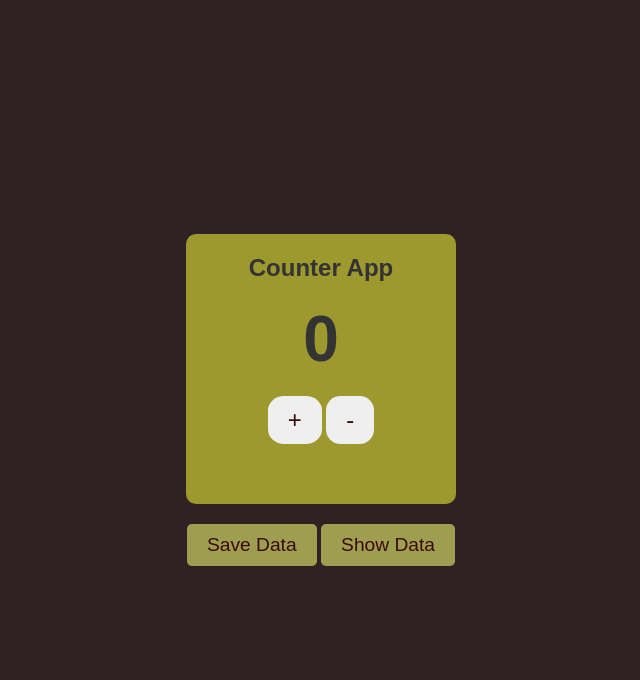
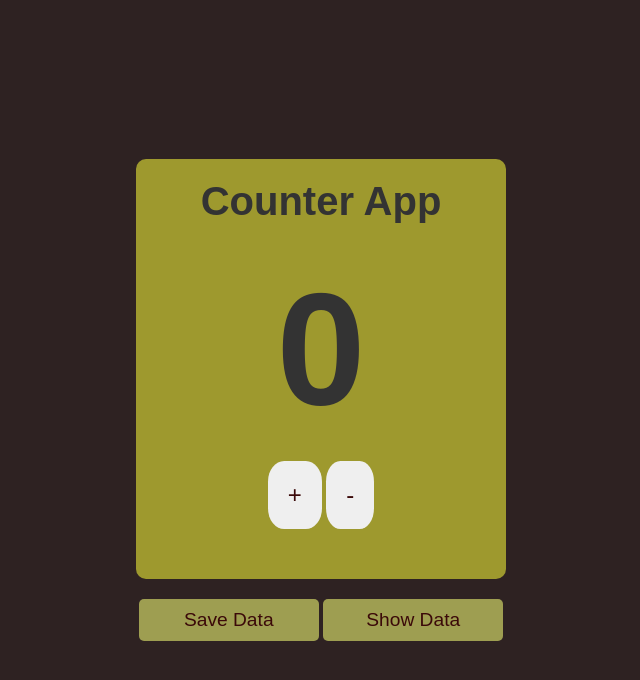
Before and after one commit to talhasiddique7/Counter-App-Using-HTML-CSS-and-JavaScript, a plain HTML site: page index.html in a window 1280 px wide. Shown: the whole page, without its empty margins (319-959 px from the left). Drawn offline with Linux system fonts and the light colour scheme.

Commit message:
Update styles.css

```diff
--- a/styles.css
+++ b/styles.css
@@ -20,14 +20,14 @@ body {
     padding: 20px;
     border-radius: 10px;
     text-align: center;
-    height: 230px;
-    width: 230px;
+    height: 380px;
+    width: 330px;
 
   }
 
   h2 {
     margin-top: 0;
-    font-size: 1.5em;
+    font-size: 2.5em;
     color: #333;
   }
 
@@ -36,14 +36,14 @@ body {
   }
 
   .display h1 {
-    font-size: 4em;
+    font-size: 10em;
     margin: 0;
     color: #333;
   }
 
   .buttons button {
     font-size: 1.5em;
-    padding: 10px 20px;
+    padding: 20px 20px;
     border: none;
     border-radius: 30%;
     cursor: pointer;
@@ -57,6 +57,7 @@ body {
 
   .actions {
     margin-top: 20px;
+
   }
 
   .actions button {
@@ -73,3 +74,9 @@ body {
   .actions button:hover {
     background-color: #45a049;
   }
+.save{
+  width: 180px;
+  }
+.show{
+  width: 180px;
+}
```
